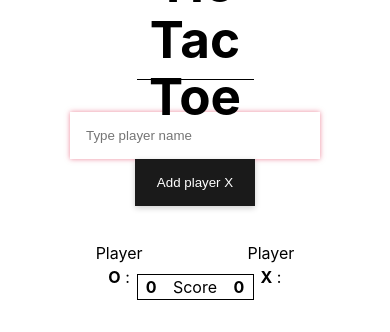
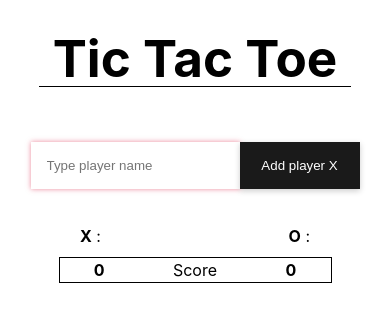
Before and after one commit to Niccar95/vue-tic-tac-toe-Niccar95, a Vue app: page / in a window 390 px wide. Shown: the top 332 px of the page. Built offline with nearby package versions, Linux system fonts and the light colour scheme.

Commit message:
added responsive styling to game

```diff
--- a/src/components/Gridlist.vue
+++ b/src/components/Gridlist.vue
@@ -67,11 +67,17 @@ const checkForWin = (): boolean => {
   grid-template-columns: repeat(3, 1fr);
   grid-template-rows: repeat(3, 1fr);
   gap: 5px;
-  height: 500px;
-  width: 500px;
+  width: 100%;
+  height: 370px;
   padding: 10px;
   box-shadow: 0 4px 6px rgba(0, 0, 0, 0.2);
   background: linear-gradient(to bottom right, #dd5746, #ffffff, #dd5746);
+
+
+  @media (min-width: 1024px) {
+    width: 500px;
+    height: 500px;
+  }
 
   div {
     display: flex;
--- a/src/components/Playerform.vue
+++ b/src/components/Playerform.vue
@@ -35,14 +35,18 @@ const handleSubmit = () => {
 
 <style scoped>
 form {
-  padding: 2em;
+  margin: 2em 0 2em 0;
+  display: flex;
 
   input {
     border: none;
-    width: 250px;
     padding: 1.2em;
     box-shadow: 0 2px 6px rgba(0, 0, 0, 0.2);
     transition: border-color 0.3s, box-shadow 0.3s;
+
+    @media (min-width: 1024px) {
+      width: 250px;
+  }
   }
 
   input:focus {
--- a/src/components/Tictactoe.vue
+++ b/src/components/Tictactoe.vue
@@ -130,8 +130,8 @@ const restartGame = () => {
   <section id="nameContainer">
     <Playerform v-if="playerCount < 2" @addPlayer="addPlayers"></Playerform>
     <section id="nameDisplay">
-      <p class="playerX">Player <b>X</b> : {{ playerXState.name }}</p>
-      <p class="playerO">Player <b>O</b> : {{ playerOState.name }}</p>
+      <p class="playerX"><b>X</b> : {{ playerXState.name }}</p>
+      <p class="playerO"><b>O</b> : {{ playerOState.name }}</p>
     </section>
 
     <section v-if="playerCount === 2">
@@ -188,22 +188,34 @@ const restartGame = () => {
 <style scoped>
 header {
   position: fixed;
+  background-color: white;
+  z-index: 2;
+  width: 80%;
+  top: 30px;
+  border-bottom: solid black 1px;
+
+  @media (min-width: 1024px) {
     top: 0;
+    width: 30%;
+    height: 80px;
     display: flex;
     align-items: center;
     justify-content: center;
-  width: 30%;
-  height: 80px;
-  border-bottom: solid black 1px;
+  }
 }
 
 #nameContainer {
   display: flex;
   flex-direction: column;
   align-items: center;
+  width: 100%;
+  margin-top: 110px;
   gap: 0.2em;
+
+  @media (min-width: 1024px) {
+    width: 50%;
     margin-top: 80px;
-  width: 50%;
+  }
 
   #nameDisplay {
     position: relative;
@@ -212,20 +224,32 @@ header {
 
     .playerX {
       position: absolute;
+      left: 80px;
+
+      @media (min-width: 1024px) {
         left: 150px;
+      }
     }
 
     .playerO {
       position: absolute;
+      right: 80px;
+
+      @media (min-width: 1024px) {
         right: 150px;
+      }
     }
   }
 
   .scoreSection {
-    width: 60%;
+    width: 70%;
     display: flex;
     justify-content: space-around;
     border: solid black 1px;
+
+    @media (min-width: 1024px) {
+        width: 60%;
+      }
   }
 }
 
@@ -239,6 +263,11 @@ header {
 }
 
 .restartSection {
-  padding: 1em;
+  margin-top: 2rem;
+
+  @media (min-width: 1024px) {
+    margin-top: 1rem;
   }
+}
+
 </style>
--- a/src/style.css
+++ b/src/style.css
@@ -13,16 +13,21 @@
 body {
   height: 100vh;
   width: 100%;
-  overflow-y: hidden;
+  overflow-y: auto;
 }
 
 #app {
   display: flex;
   flex-direction: column;
   align-items: center;
+  gap: 2rem;
   height: 100%;
   width: 100%;
   text-align: center;
+
+  @media (min-width: 1024px) {
+    gap: 0rem;
+  }
 }
 
 h1 {
```
Lines whose indentation alone changed are shown as unchanged.
